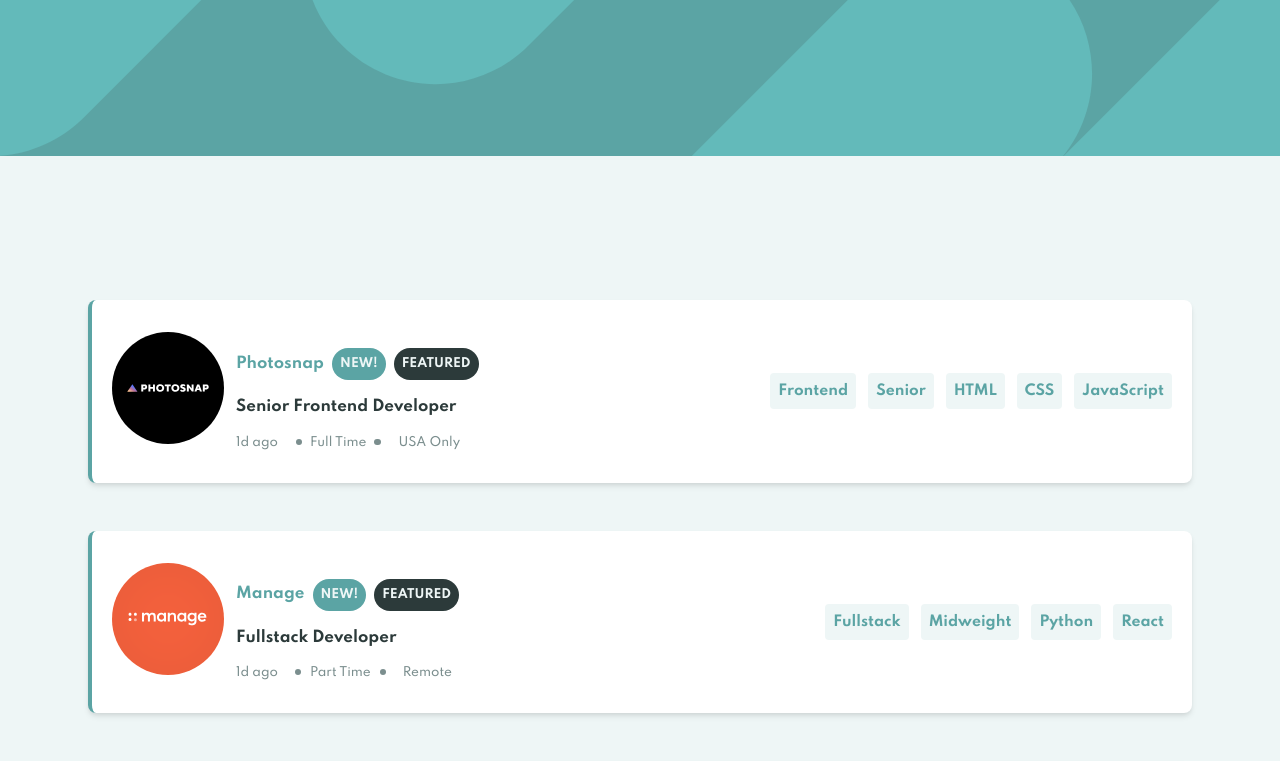
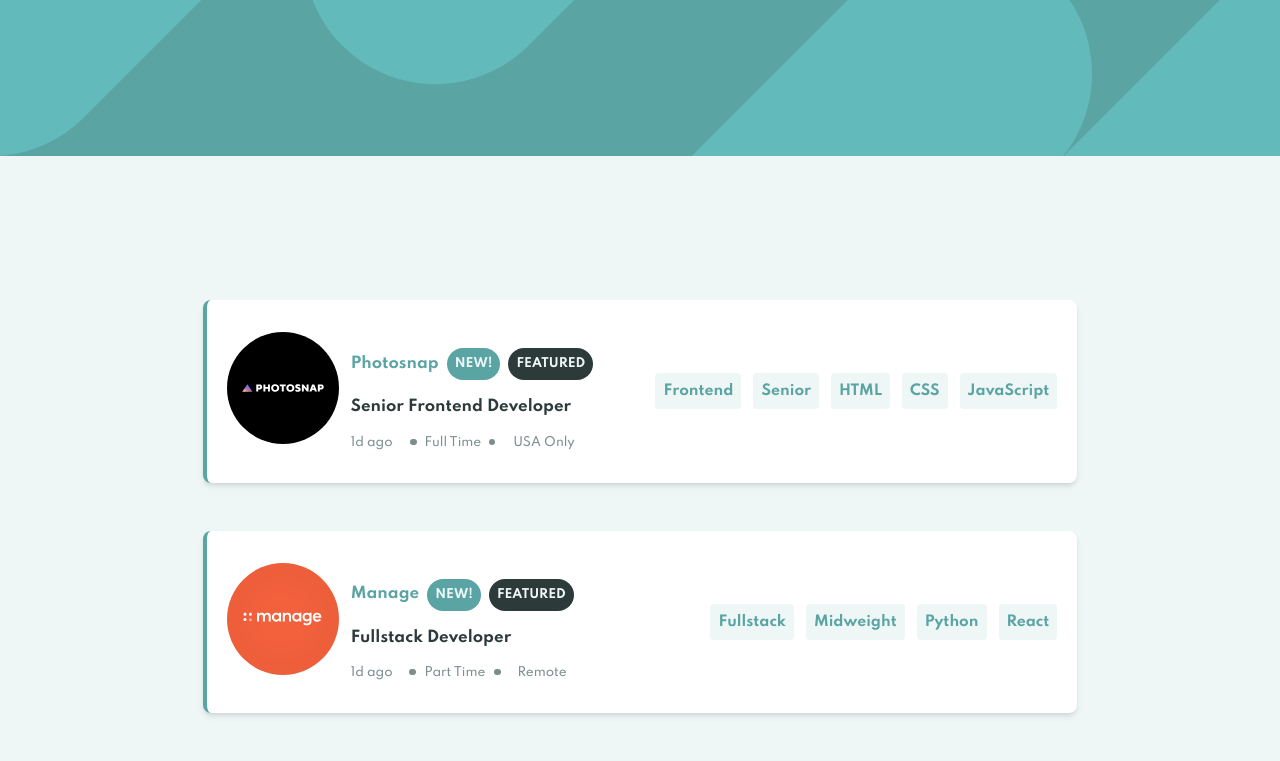
Before and after one commit to martam90/job-listings, a React (Create React App) app: page / in a window 1280 px wide. Shown: the top 761 px of the page. Built offline with nearby package versions, Linux system fonts and the light colour scheme.

Commit message:
add sticky footer

```diff
--- a/src/index.css
+++ b/src/index.css
@@ -6,12 +6,19 @@
 
 html,
 body {
-  min-height: 100vh;
+  height: 100%;
 }
 
 body {
   font-size: 0.9375rem; /* 15px */
   background: #eef6f6;
+}
+
+.App {
+  display: grid;
+  grid-template-columns: auto;
+  grid-template-rows: auto 1fr auto;
+  min-height: 100vh;
 }
 
 header {
@@ -72,7 +79,6 @@ main {
   transform: translate(-50%, -50%);
 }
 
-
 @media (min-width: 995px) {
   .positioning {
     @apply w-28 h-full static;
```
